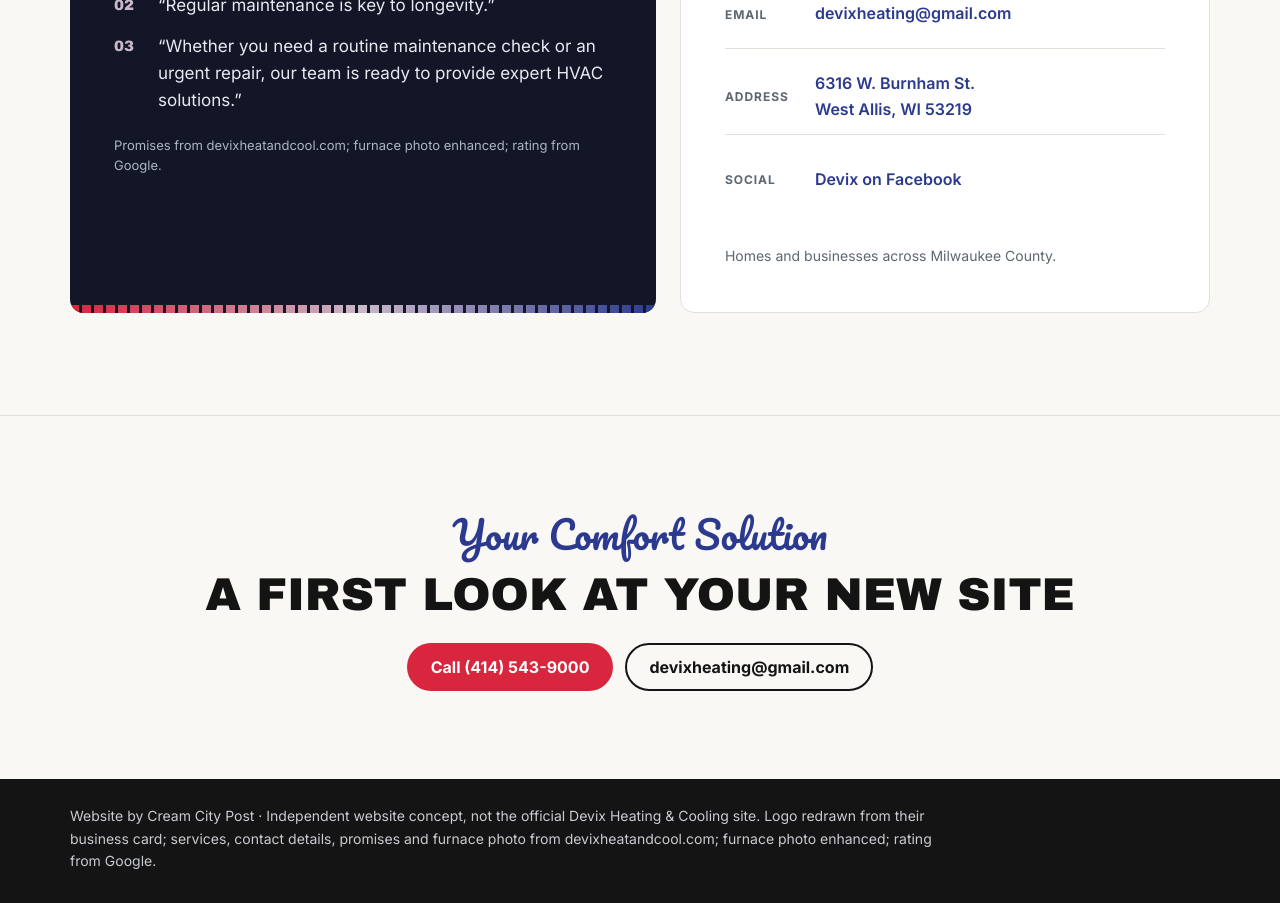
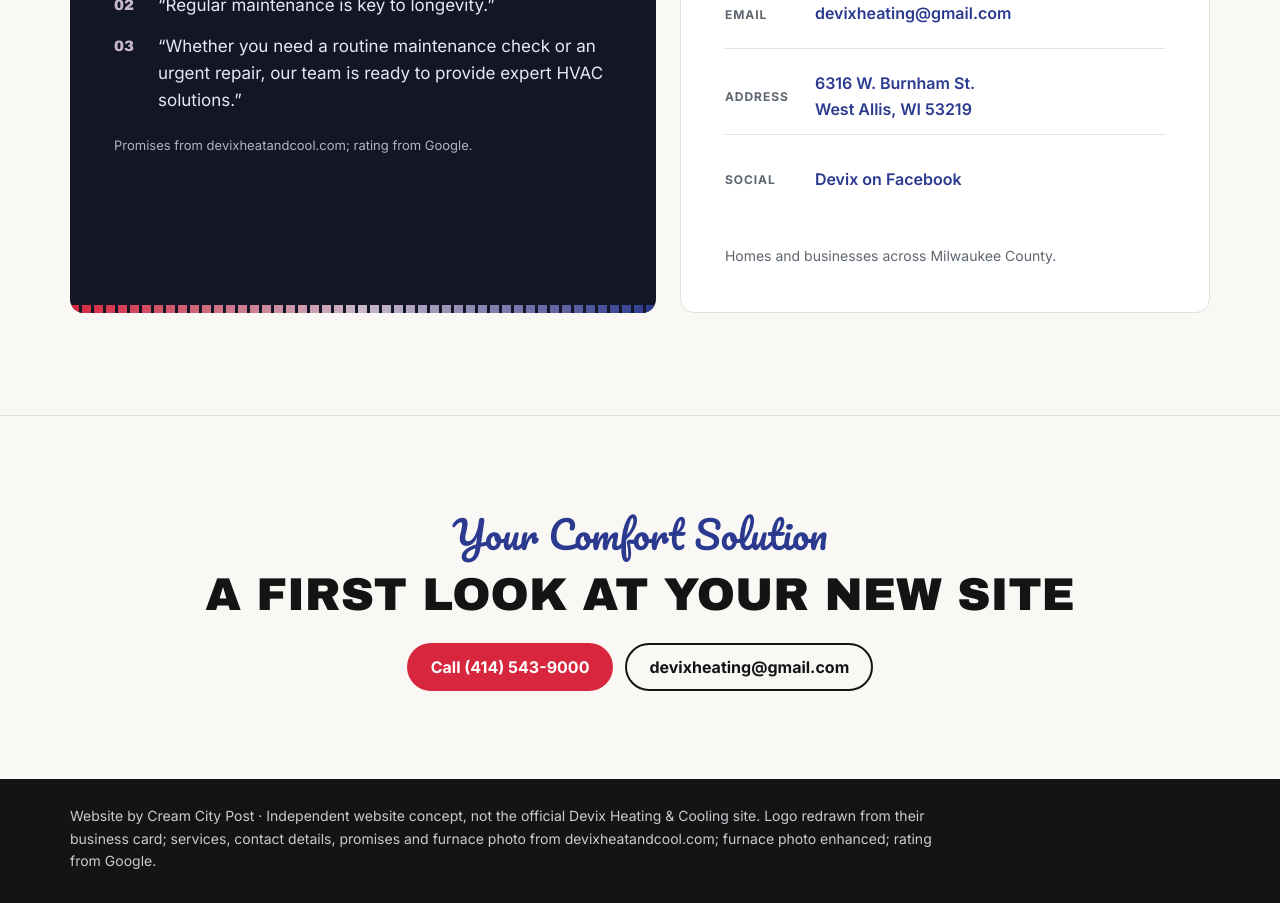
Before and after one commit to TylerPed318/creamcitypost-samples, a plain HTML site: page devix-heating-cooling/index.html in a window 1280 px wide. Shown: the part 2040-2943 px from the top of the page. Drawn offline with Linux system fonts and the light colour scheme.

```diff
--- a/devix-heating-cooling/index.html
+++ b/devix-heating-cooling/index.html
@@ -278,7 +278,7 @@ footer a{color:#fff}
           <li>“Regular maintenance is key to longevity.”</li>
           <li>“Whether you need a routine maintenance check or an urgent repair, our team is ready to provide expert HVAC solutions.”</li>
         </ol>
-        <p class="src">Promises from devixheatandcool.com; furnace photo enhanced; rating from Google.</p>
+        <p class="src">Promises from devixheatandcool.com; rating from Google.</p>
         <div class="rule stripes" aria-hidden="true"></div>
       </div>
       <div class="contact" id="contact">
```
